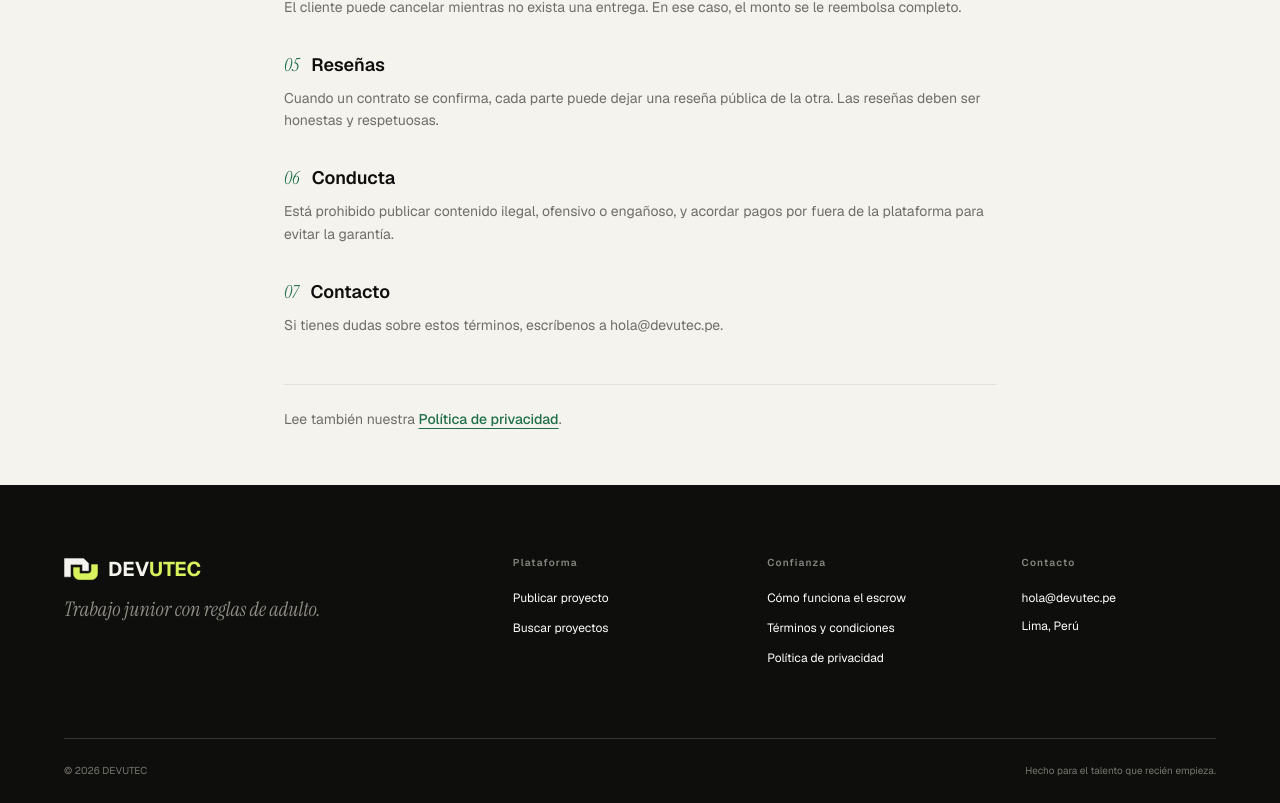
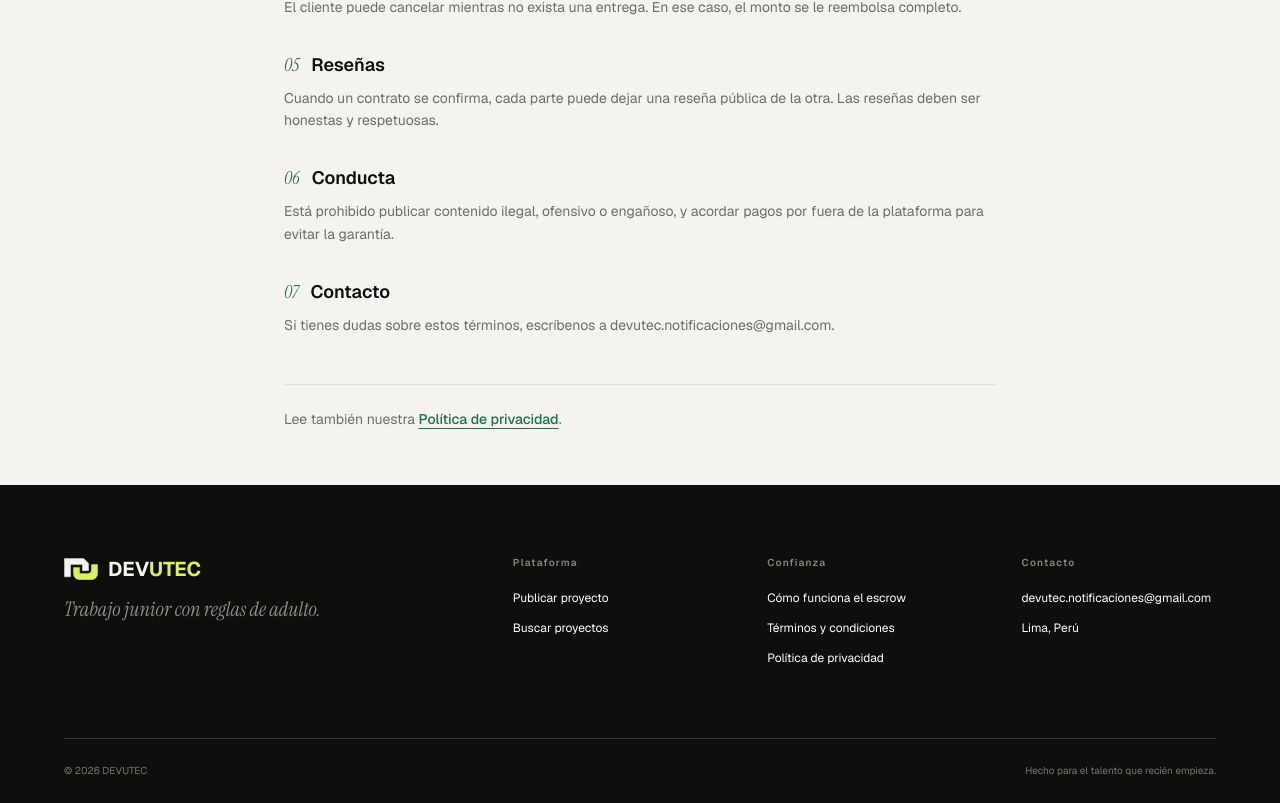
Before and after one commit to nicoleyucra1/devutec-frontend, a React (Vite) app: page /terminos in a window 1280 px wide. Shown: the part 800-1603 px from the top of the page. Built offline with nearby package versions, Linux system fonts and the light colour scheme; no server answers.

Commit message:
Usar el correo de soporte real en los footers y las páginas legales

```diff
--- a/src/components/landing/SiteFooter.jsx
+++ b/src/components/landing/SiteFooter.jsx
@@ -1,5 +1,6 @@
 import { Link } from 'react-router-dom'
 import Logo from '../brand/Logo'
+import { SUPPORT_EMAIL, SUPPORT_MAILTO } from '../support/faq'
 
 const titleClass = 'mb-2 text-[10px] font-semibold tracking-[0.12em] text-[#87857f]'
 // Al pasar el mouse, la línea de abajo se dibuja de izquierda a derecha
@@ -42,7 +43,9 @@ export default function SiteFooter() {
 
           <div className="flex flex-col items-start gap-3">
             <p className={titleClass}>Contacto</p>
-            <span className="text-xs text-white">hola@devutec.pe</span>
+            <a href={SUPPORT_MAILTO} className={`${linkClass} break-all`}>
+              {SUPPORT_EMAIL}
+            </a>
             <span className="text-xs text-white">Lima, Perú</span>
           </div>
         </div>
--- a/src/components/layout/AppFooter.jsx
+++ b/src/components/layout/AppFooter.jsx
@@ -1,5 +1,6 @@
 import { Link } from 'react-router-dom'
 import { useAuth } from '../../hooks/useAuth'
+import { SUPPORT_EMAIL, SUPPORT_MAILTO } from '../support/faq'
 
 const linkClass = 'transition hover:text-ink hover:underline'
 
@@ -20,8 +21,8 @@ export default function AppFooter() {
           <Link to="/privacidad" className={linkClass}>
             Política de privacidad
           </Link>
-          <a href="mailto:hola@devutec.pe" className={linkClass}>
-            hola@devutec.pe
+          <a href={SUPPORT_MAILTO} className={linkClass}>
+            {SUPPORT_EMAIL}
           </a>
         </nav>
       </div>
--- a/src/pages/legal/legalContent.js
+++ b/src/pages/legal/legalContent.js
@@ -1,3 +1,5 @@
+import { SUPPORT_EMAIL } from '../../components/support/faq'
+
 export const LEGAL_DOCS = {
   terms: {
     kicker: 'LEGAL',
@@ -47,7 +49,7 @@ export const LEGAL_DOCS = {
       },
       {
         heading: 'Contacto',
-        paragraphs: ['Si tienes dudas sobre estos términos, escríbenos a hola@devutec.pe.'],
+        paragraphs: [`Si tienes dudas sobre estos términos, escríbenos a ${SUPPORT_EMAIL}.`],
       },
     ],
   },
@@ -86,7 +88,7 @@ export const LEGAL_DOCS = {
       {
         heading: 'Tus derechos',
         paragraphs: [
-          'De acuerdo con la Ley N.° 29733, Ley de Protección de Datos Personales del Perú, puedes pedir acceder, corregir o eliminar tus datos escribiendo a hola@devutec.pe.',
+          `De acuerdo con la Ley N.° 29733, Ley de Protección de Datos Personales del Perú, puedes pedir acceder, corregir o eliminar tus datos escribiendo a ${SUPPORT_EMAIL}.`,
         ],
       },
     ],
```
